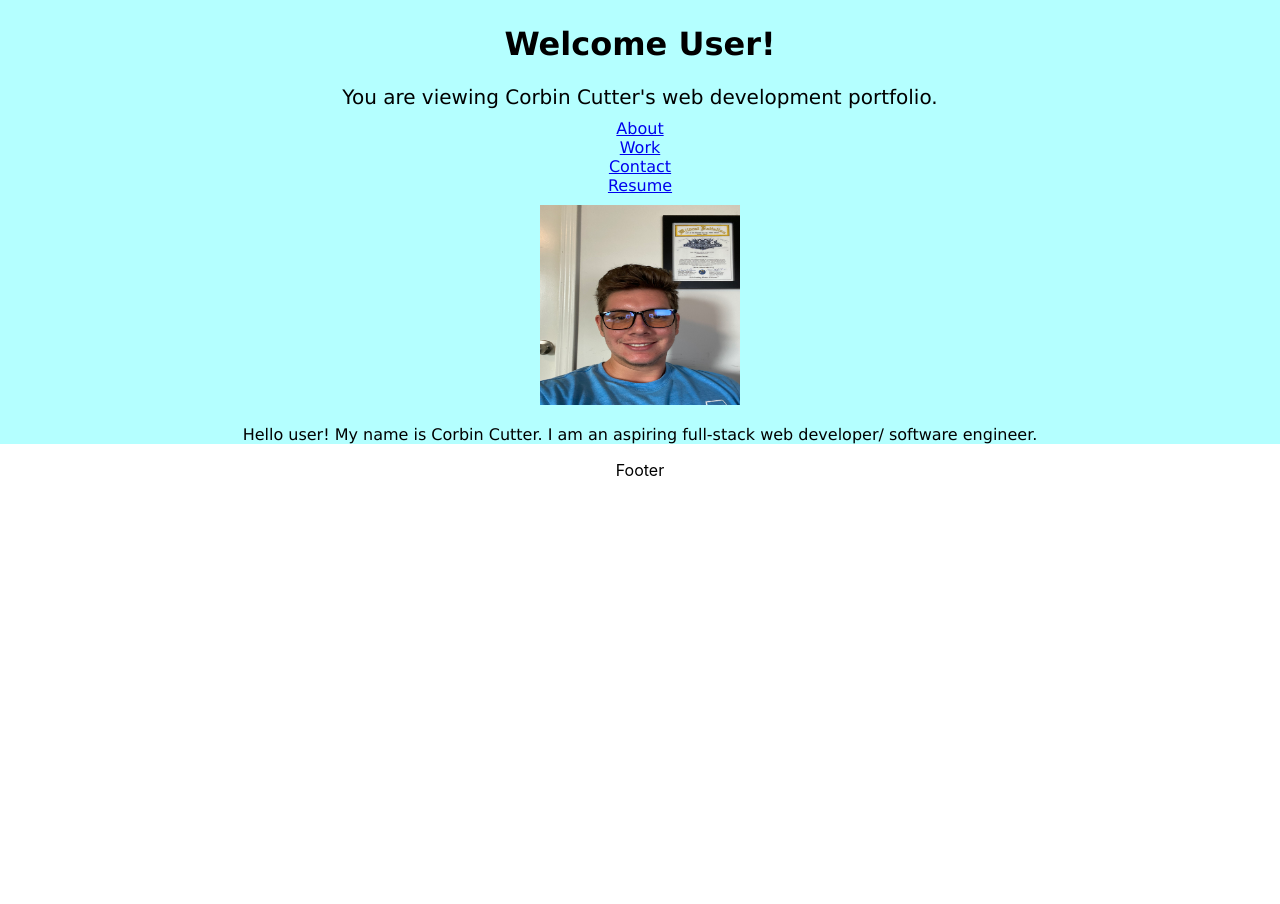
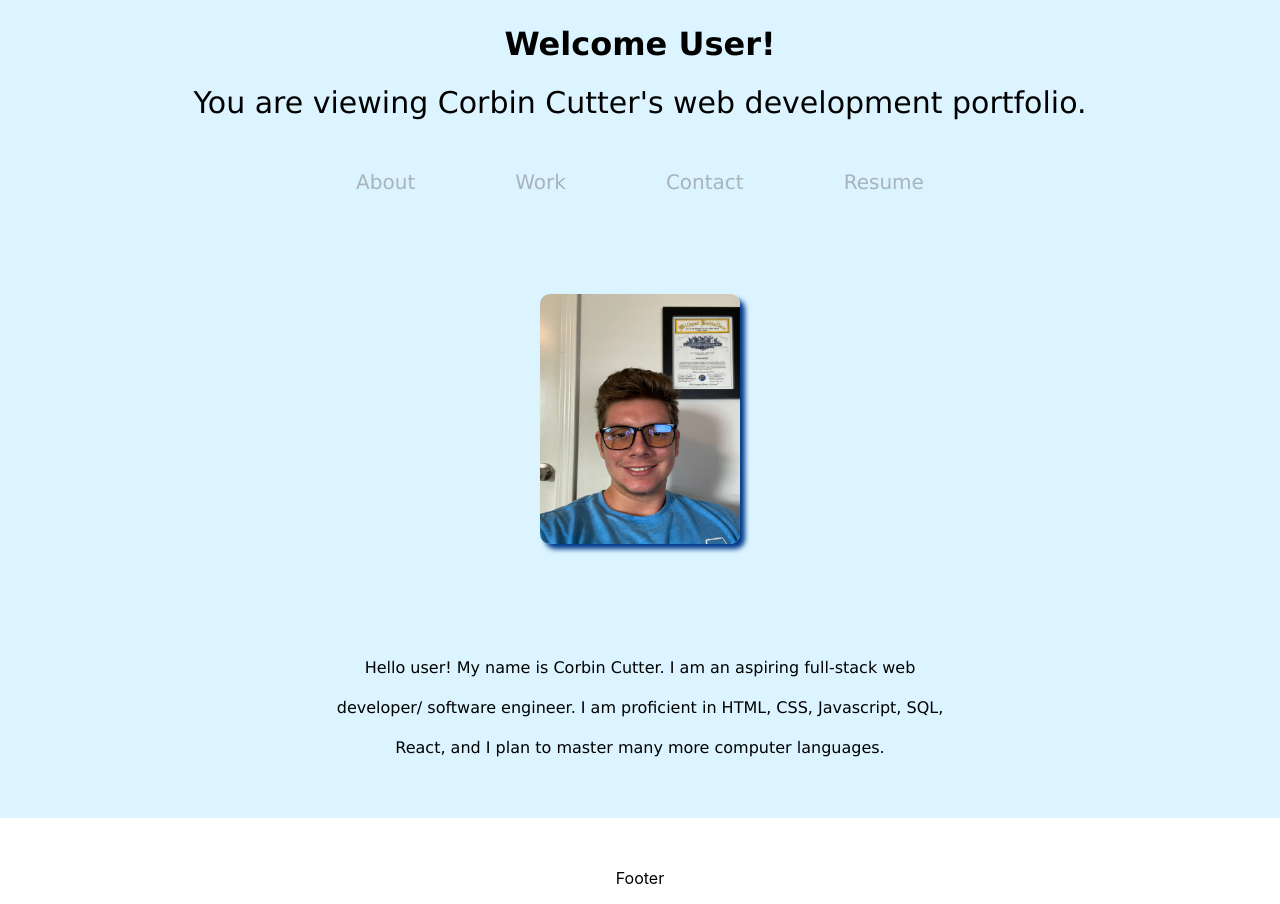
Before and after one commit to Cutter25/Corbins-React-Portfolio, a React (Create React App) app in the folder corbins-react-portfolio/: page / in a window 1280 px wide. Before the commit the page ends 800 px from the top, so only its background shows below. Built offline with nearby package versions, Linux system fonts and the light colour scheme.

Commit message:
Working on portfoio page

```diff
--- a/corbins-react-portfolio/src/App.css
+++ b/corbins-react-portfolio/src/App.css
@@ -37,8 +37,9 @@
   }
 }
 
+/* Header */
 .header {
-  background-color: #b4ffff;
+  background-color: #dbf4ff;
   padding-top: 25px;
 }
 
@@ -55,21 +56,68 @@
   padding-left: 5%;
   padding-right: 5%;
   font-family: 'Lucida Sans', 'Lucida Sans Regular', 'Lucida Grande', 'Lucida Sans Unicode', Geneva, Verdana, sans-serif;
-  font-size: 20px;
+  font-size: 30px;
 }
 
+/* Navigation */
 .nav-list {
   list-style-type: none;
-  margin-top: 10px;
-  margin-bottom: 10px;
+  text-decoration: none;
+  margin-top: 50px;
+  margin-bottom: 50px;
   padding: 0;
+  font-size: 20px;
   font-family: 'Lucida Sans', 'Lucida Sans Regular', 'Lucida Grande', 'Lucida Sans Unicode', Geneva, Verdana, sans-serif;
 }
 
+.nav-item {
+  display: inline-block;
+  margin-left: 50px;
+  margin-right: 50px;
+}
+
+.nav-link {
+  display: inline-block;
+  list-style-type: none;
+  text-decoration: none;
+  color:  rgb(117, 117, 117);
+  opacity: .5;
+}
+
+.nav-link:hover {
+  opacity: 1;
+  transition-duration: .8s;
+}
+
+/* About me */
 .about-me-pic {
-  height: 200px;
+  height: 250px;
   width: 200px;
+  margin-top: 50px;
+  margin-bottom: 50px;
+  border-radius: 10px;
+  box-shadow: 5px 5px 5px rgb(0, 58, 139);
 }
 .about-me-p {
+  width: 50%;
+  margin-top: 50px;
+  margin-bottom: 50px;
+  margin-left: auto;
+  margin-right: auto;
+  padding-bottom: 50px;
   font-family: 'Lucida Sans', 'Lucida Sans Regular', 'Lucida Grande', 'Lucida Sans Unicode', Geneva, Verdana, sans-serif;
+  line-height: 40px;
 }
+
+/* Work section */
+.project-container {
+  display: inline-block;
+  height: 400px;
+  width: 40%;
+  margin-left: 5%;
+  margin-right: 5%;
+  margin-top: 50px;
+  margin-bottom: 50px;
+  border-radius: 10px;
+  background-color: rgb(255, 169, 169);
+}
--- a/corbins-react-portfolio/src/components/About.js
+++ b/corbins-react-portfolio/src/components/About.js
@@ -5,7 +5,9 @@ function About() {
         <div>
             <main>
                 <img className="about-me-pic" src={process.env.PUBLIC_URL + '/images/IMG_2468.jpg'} alt="Headshot photograph of Corbin Cutter"/>
-                <p className="about-me-p">Hello user! My name is Corbin Cutter. I am an aspiring full-stack web developer/ software engineer.</p>
+
+                <p className="about-me-p">Hello user! My name is Corbin Cutter. I am an aspiring full-stack web developer/ software engineer.
+                I am proficient in HTML, CSS, Javascript, SQL, React, and I plan to master many more computer languages.</p>
             </main>
         </div>
     );
--- a/corbins-react-portfolio/src/components/Footer.js
+++ b/corbins-react-portfolio/src/components/Footer.js
@@ -1,9 +1,9 @@
-import React, { useState } from 'react';
+import React from 'react';
 
 function Footer() {
     return (
         <div>
-            <main>
+            <main className='footer'>
                 <p>Footer</p>
             </main>
         </div>
--- a/corbins-react-portfolio/src/components/Work.js
+++ b/corbins-react-portfolio/src/components/Work.js
@@ -4,10 +4,33 @@ function Work() {
     return (
         <div>
             <main>
-                <p>Work Here!</p>
+                <div className="project-container">
+
+
+                </div>
+
+                <div className="project-container">
+
+                </div>
+
+                <div className="project-container">
+
+                </div>
+
+                <div className="project-container">
+
+                </div>
+
+                <div className="project-container">
+
+                </div>
+
+                <div className="project-container">
+
+                </div>
             </main>
         </div>
     );
 };
 
-export default Work
+export default Work;
```
